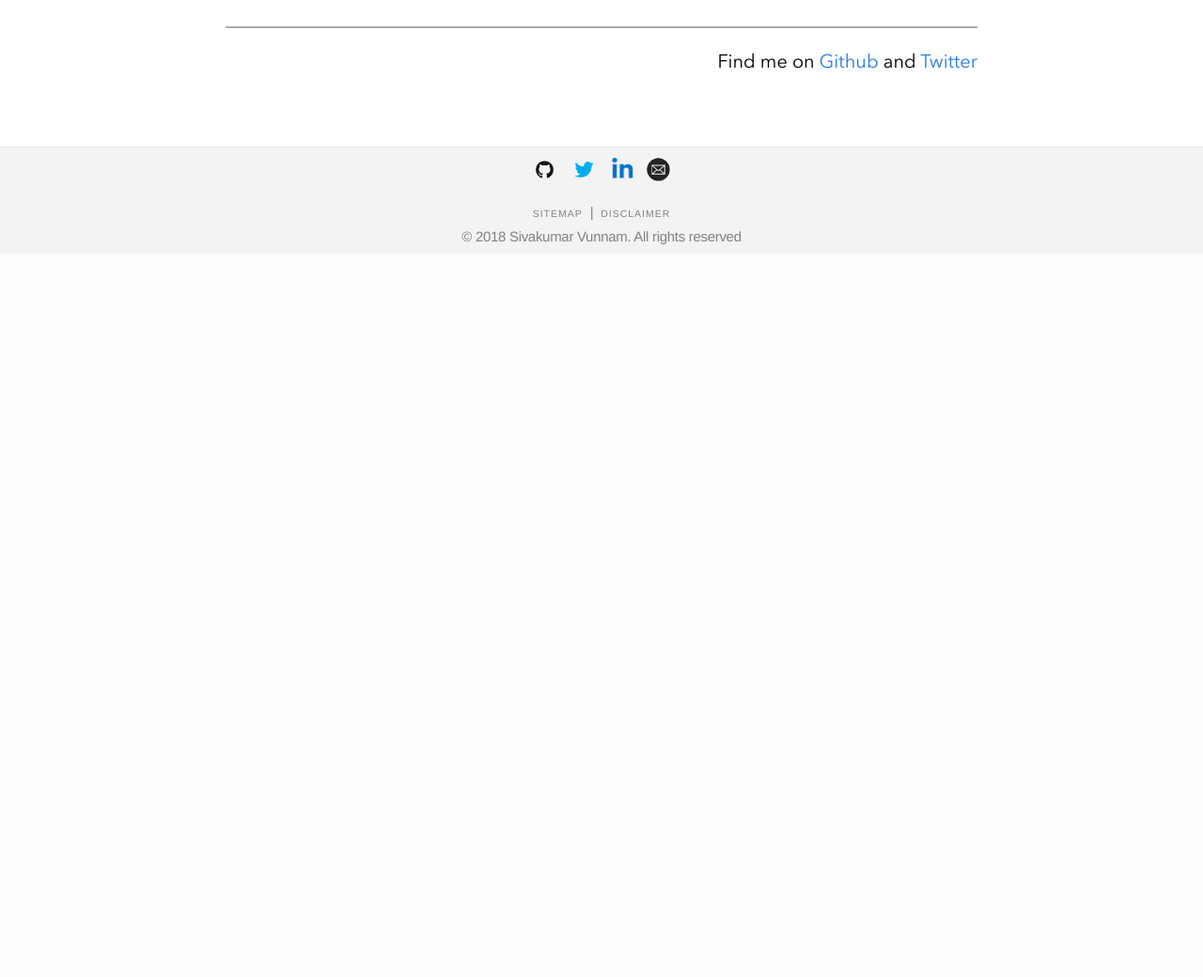
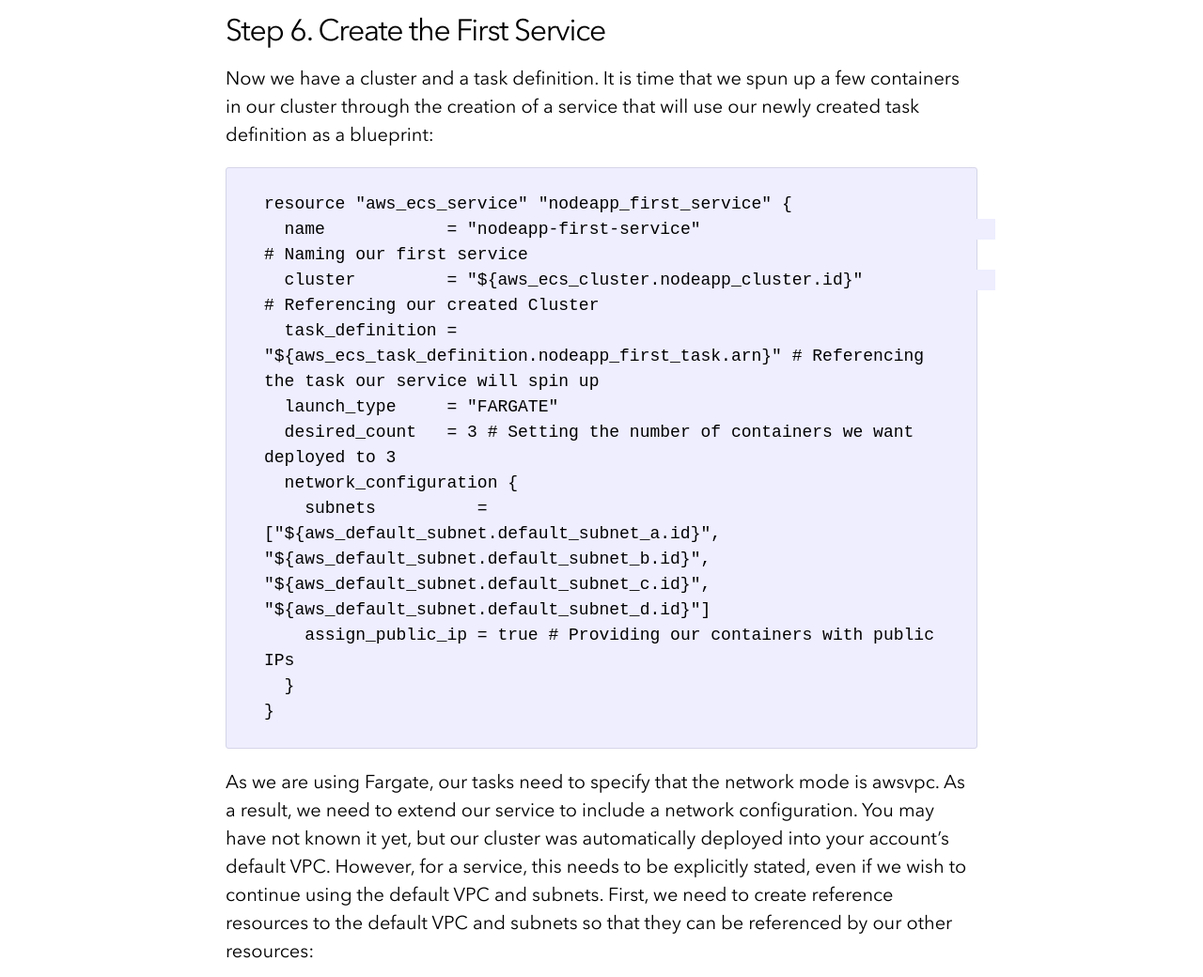
Before and after one commit to sivakumarvunnam/sivakumarvunnam.github.io, a Jekyll site: the page built from _posts/2020-06-18-How-to-Deploy-Dockerised-Application-on-AWS-ECS-With-Terraform.md, in a window 1280 px wide and 1400 px high, scrolled down 7934 px. Shown: the part 360-1400 px from the top of the window at 94% size. Built offline with Jekyll 4.4.1, drawn with Linux system fonts in a browser that asks for light colours; nearby versions of some CDN libraries; comment, search, counter and statistics services are not loaded; before the commit the page ends 8564 px from its top, so only the background shows below that; some of the changed text lies outside the part shown.

Commit message:
step-6 create service

````diff
--- a/_posts/2020-06-18-How-to-Deploy-Dockerised-Application-on-AWS-ECS-With-Terraform.md
+++ b/_posts/2020-06-18-How-to-Deploy-Dockerised-Application-on-AWS-ECS-With-Terraform.md
@@ -197,8 +197,51 @@ Notice how we specify the image by referencing the repository URL of our other t
 
 ![](/assets/images/TaskDef.png)
 
+## Step 6. Create the First Service
+
+Now we have a cluster and a task definition. It is time that we spun up a few containers in our cluster through the creation of a service that will use our newly created task definition as a blueprint:
+
+```
+resource "aws_ecs_service" "nodeapp_first_service" {
+  name            = "nodeapp-first-service"                             # Naming our first service
+  cluster         = "${aws_ecs_cluster.nodeapp_cluster.id}"             # Referencing our created Cluster
+  task_definition = "${aws_ecs_task_definition.nodeapp_first_task.arn}" # Referencing the task our service will spin up
+  launch_type     = "FARGATE"
+  desired_count   = 3 # Setting the number of containers we want deployed to 3
+  network_configuration {
+    subnets          = ["${aws_default_subnet.default_subnet_a.id}", "${aws_default_subnet.default_subnet_b.id}", "${aws_default_subnet.default_subnet_c.id}", "${aws_default_subnet.default_subnet_d.id}"]
+    assign_public_ip = true # Providing our containers with public IPs
+  }
+}
+```
+As we are using Fargate, our tasks need to specify that the network mode is awsvpc. As a result, we need to extend our service to include a network configuration. You may have not known it yet, but our cluster was automatically deployed into your account’s default VPC. However, for a service, this needs to be explicitly stated, even if we wish to continue using the default VPC and subnets. First, we need to create reference resources to the default VPC and subnets so that they can be referenced by our other resources:
+
+```
+# Providing a reference to our default VPC
+resource "aws_default_vpc" "default_vpc" {
+}
+
+# Providing a reference to our default subnets
+resource "aws_default_subnet" "default_subnet_a" {
+  availability_zone = "eus-west-2a"
+}
+
+resource "aws_default_subnet" "default_subnet_b" {
+  availability_zone = "us-west-2b"
+}
+
+resource "aws_default_subnet" "default_subnet_c" {
+  availability_zone = "us-west-2c"
+}
+resource "aws_default_subnet" "default_subnet_d" {
+  availability_zone = "us-west-2d"
+}
+```
+
+Once deployed, click on your cluster, and you should then see your service:
 
 
+![](/assets/images/TaskDef.png)
 
 
 
````
